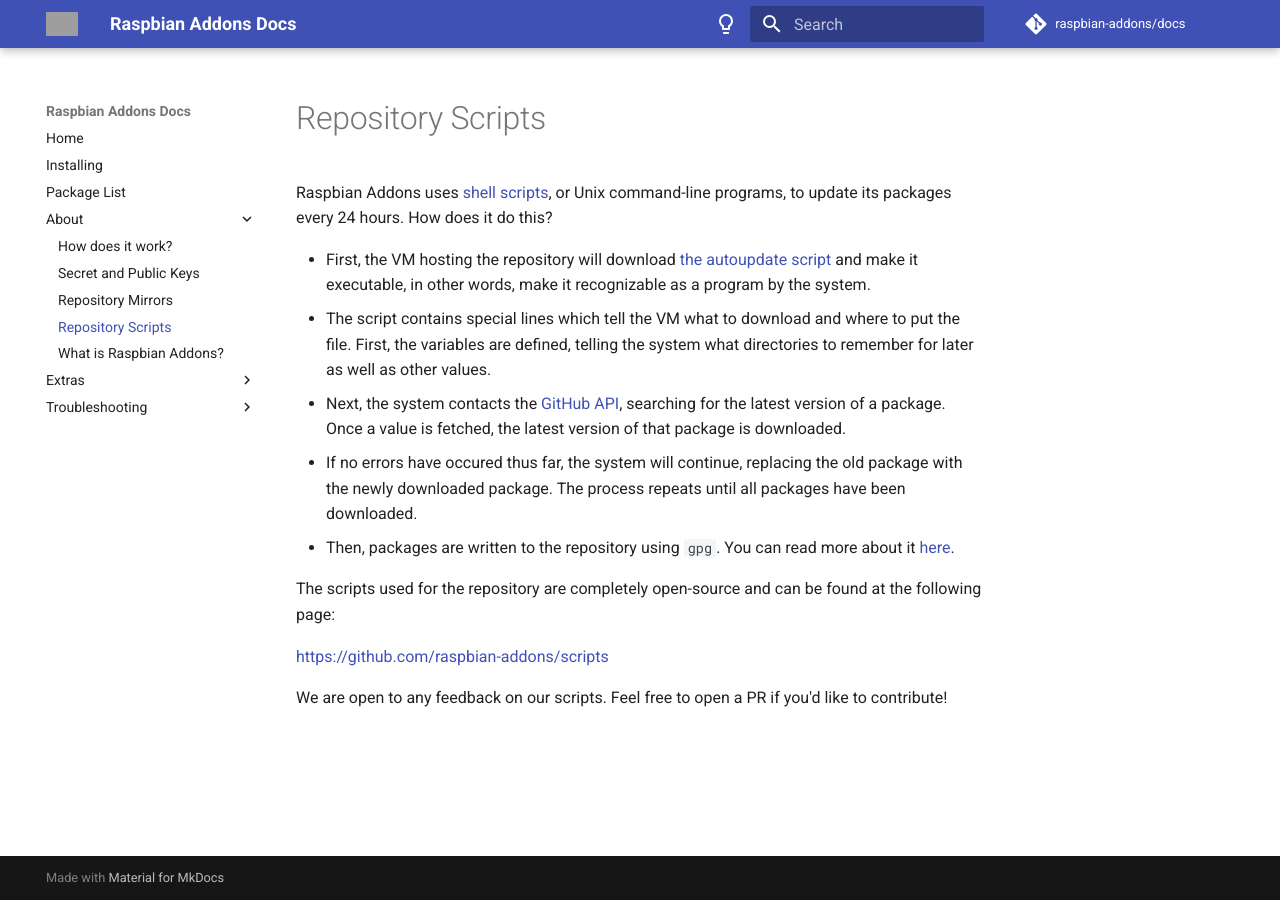
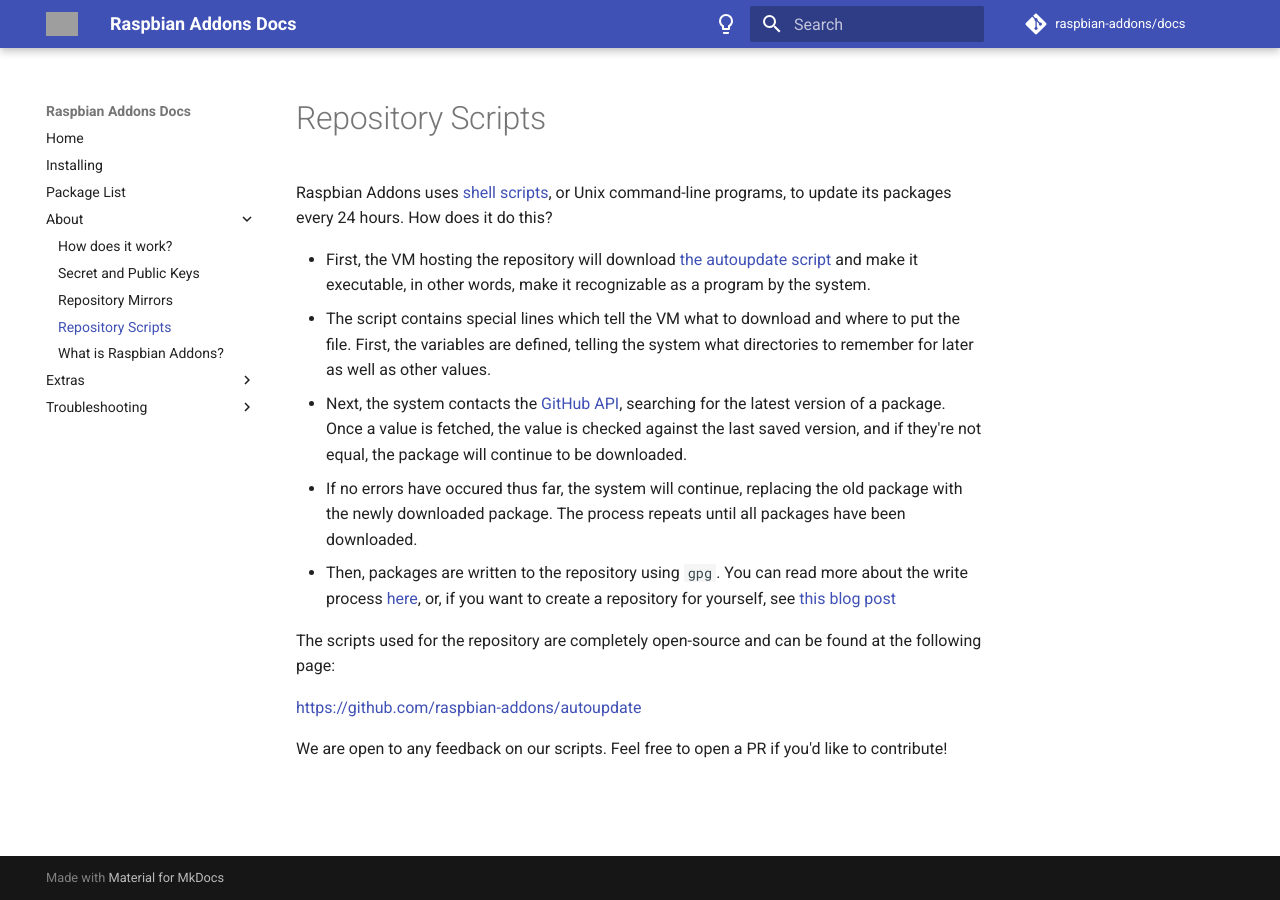
Before and after one commit to raspbian-addons/docs, an MkDocs documentation site: the page built from docs/about/repository-scripts.md, in a window 1280 px wide. Built offline with MkDocs 1.6.1 and Material for MkDocs 9.7.7, drawn with Linux system fonts in a browser that asks for light colours; comment, search, counter and statistics services are not loaded; grey boxes are pictures that could not be loaded.

Commit message:
various improvements to repository-scripts.md
- updated link to the scripts repository
- improved the information on how autoupdate works

```diff
--- a/docs/about/repository-scripts.md
+++ b/docs/about/repository-scripts.md
@@ -4,12 +4,12 @@
 
 - First, the VM hosting the repository will download [the autoupdate script](https://github.com/raspbian-addons/scripts/blob/master/au.sh) and make it executable, in other words, make it recognizable as a program by the system.
 - The script contains special lines which tell the VM what to download and where to put the file. First, the variables are defined, telling the system what directories to remember for later as well as other values.
-- Next, the system contacts the [GitHub API](https://api.github.com/), searching for the latest version of a package. Once a value is fetched, the latest version of that package is downloaded.
+- Next, the system contacts the [GitHub API](https://api.github.com/), searching for the latest version of a package. Once a value is fetched, the value is checked against the last saved version, and if they're not equal, the package will continue to be downloaded.
 - If no errors have occured thus far, the system will continue, replacing the old package with the newly downloaded package. The process repeats until all packages have been downloaded.
-- Then, packages are written to the repository using `gpg`. You can read more about it [here](https://docs.raspbian-addons.org/about/how-does-it-work/).
+- Then, packages are written to the repository using `gpg`. You can read more about the write process [here](https://docs.raspbian-addons.org/about/how-does-it-work/), or, if you want to create a repository for yourself, see [this blog post](https://ryanfortner.github.io/blog/2021/12/10/create-apt-repo.html)
 
 The scripts used for the repository are completely open-source and can be found at the following page:
 
-[https://github.com/raspbian-addons/scripts](https://github.com/raspbian-addons/scripts)
+[https://github.com/raspbian-addons/autoupdate](https://github.com/raspbian-addons/autoupdate)
 
 We are open to any feedback on our scripts. Feel free to open a PR if you'd like to contribute!
```
